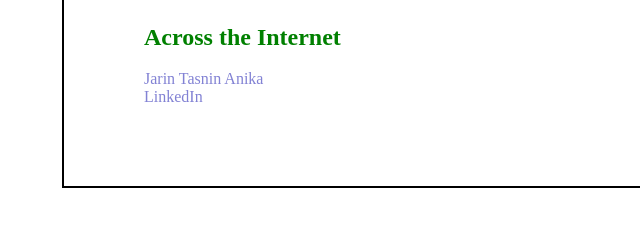
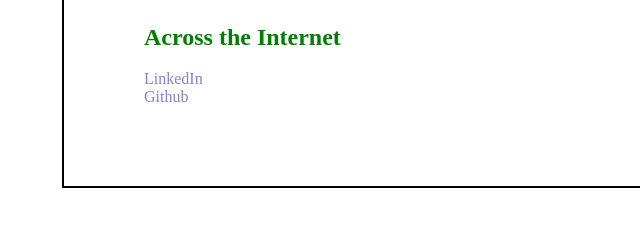
Before and after one commit to tasninanika/Roadmap.sh-Single-Page_CV, a plain HTML site: page index.html in a window 1280 px wide. Shown: the part 1255-1481 px from the top of the page, 0-640 px from the left. Drawn offline with Linux system fonts and the light colour scheme.

Commit message:
add github and linkedin links

```diff
--- a/index.html
+++ b/index.html
@@ -85,8 +85,8 @@
       <!-- Links -->
       <section class="internet">
         <h2>Across the Internet</h2>
-        <a href="https://github.com/tasninanika">Jarin Tasnin Anika</a><br />
         <a href="https://www.linkedin.com/in/jarintasnin/">LinkedIn</a><br />
+        <a href="https://github.com/tasninanika">Github</a><br />
       </section>
     </main>
   </body>
```
